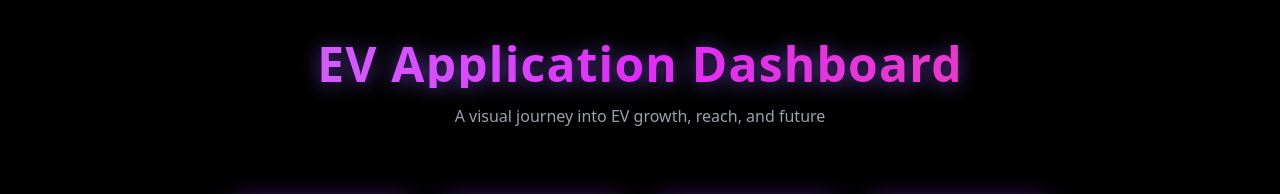
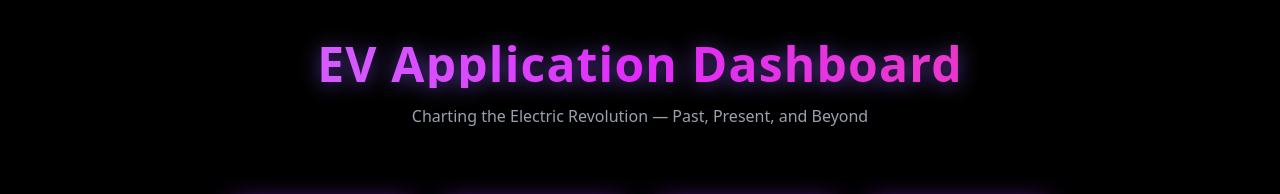
Before and after one commit to Adarsh1826/ev-dashboard-assessment, a React (Vite) app: page / in a window 1280 px wide. Shown: the top 194 px of the page. Built offline with nearby package versions, Linux system fonts and the light colour scheme; no server answers.

Commit message:
changes the slogan

```diff
--- a/src/components/Header.tsx
+++ b/src/components/Header.tsx
@@ -17,7 +17,7 @@ const Header = () => {
 
       </motion.h1>
       <p className="mt-4 text-center text-sm md:text-base text-gray-400">
-        A visual journey into EV growth, reach, and future
+        Charting the Electric Revolution — Past, Present, and Beyond
       </p>
     </header>
   );
```
